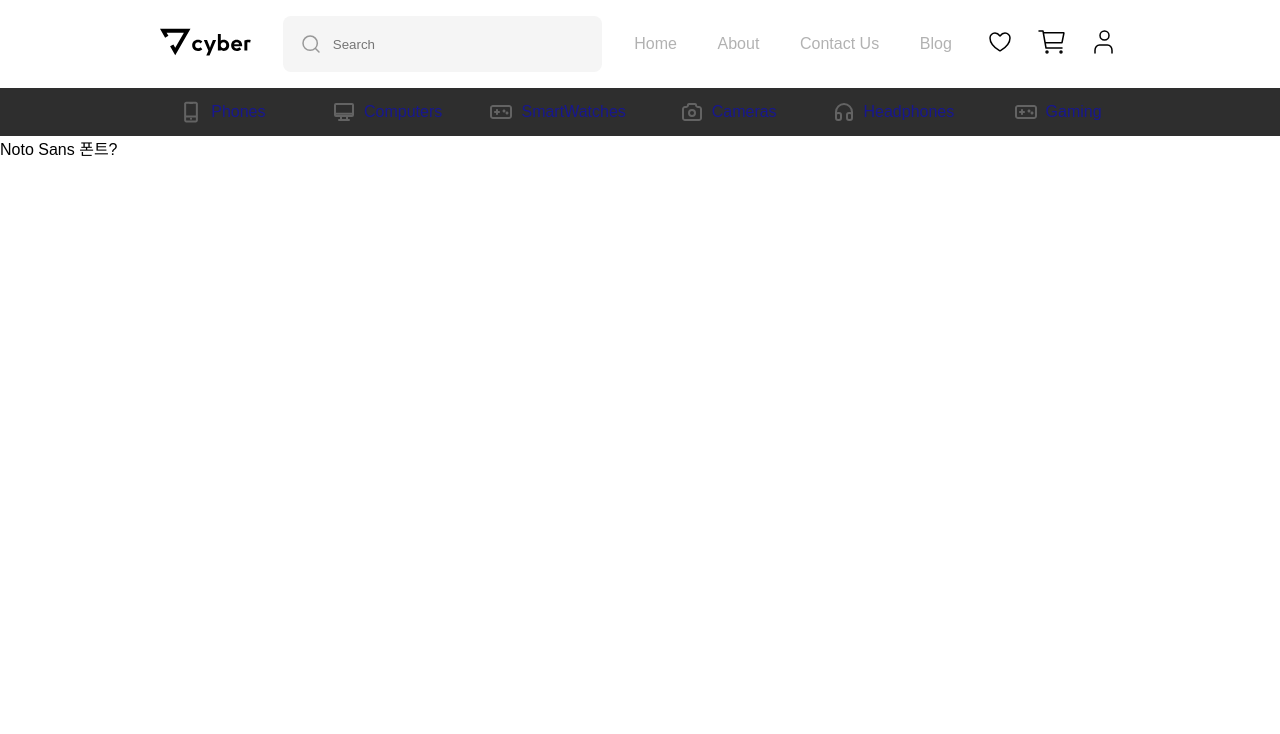
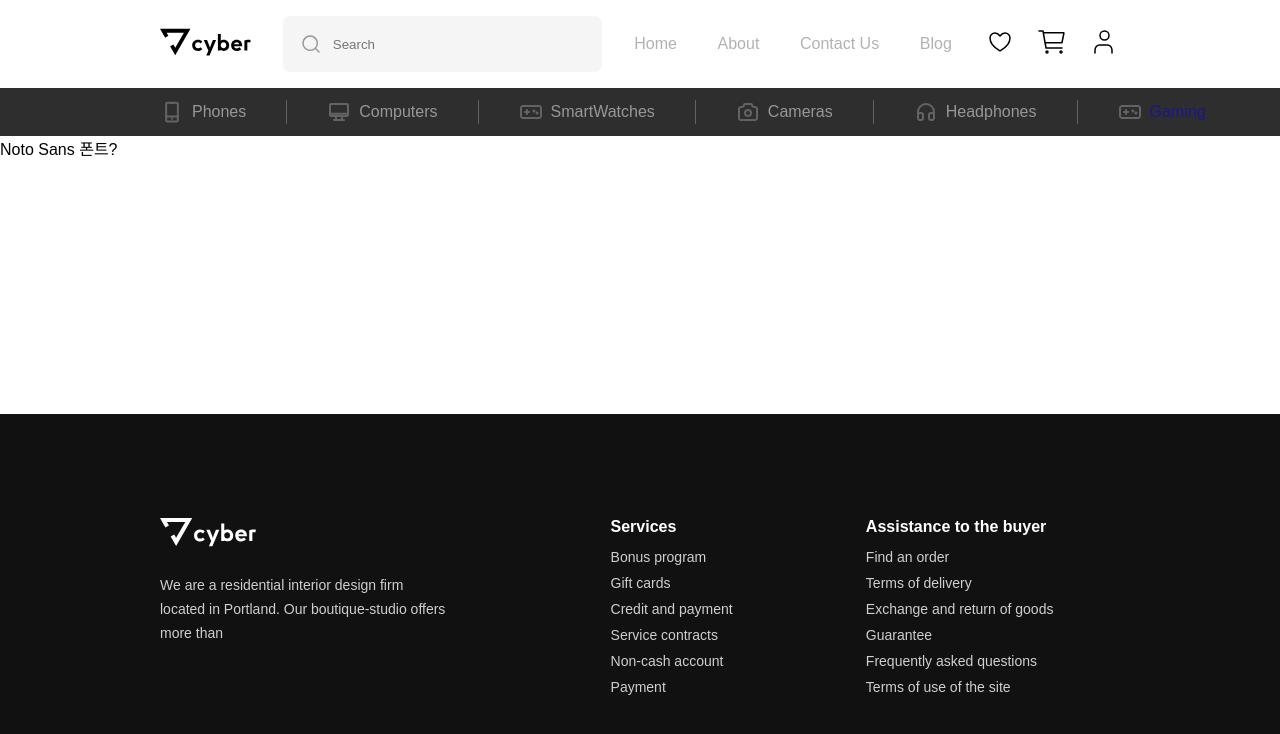
Before and after one commit to kyl6682/oz-project, a React (Vite) app: page / in a window 1280 px wide. Shown: the top 734 px of the page. Built offline with nearby package versions, Linux system fonts and the light colour scheme.

Commit message:
✨ [Footer] 데스크탑 푸터

```diff
--- a/src/App.jsx
+++ b/src/App.jsx
@@ -1,4 +1,5 @@
 import Header from './components/Header'
+import Footer from './components/Footer'
 import GlobalStyle from './styles/GlobalStyles'
 
 function App() {
@@ -8,6 +9,7 @@ function App() {
       <GlobalStyle />
       <Header />
       <div>Noto Sans 폰트?</div>
+      <Footer />
     </>
   )
 }
--- a/src/components/Footer.jsx
+++ b/src/components/Footer.jsx
@@ -0,0 +1,110 @@
+import styled from "styled-components";
+import { Logo } from "./Logo";
+
+const FooterDiv = styled.div`
+    position: absolute;
+    bottom: 0;
+    width: 100%;
+    background-color: #111;
+    padding: 104px 160px;
+    color: #fff;
+    display: flex;
+    justify-content: space-between;
+    align-items: start;
+`;
+
+const StyledSection = styled.section`
+    display: flex;
+    flex-direction: column;
+
+    p {
+        font-weight: 600;
+        margin-bottom: 12px;
+        color: #ffffff;
+    }
+
+    ul {
+        padding: 0;
+        margin: 0;
+        display: flex;
+        flex-direction: column;
+        gap: 8px;
+    }
+
+    a {
+        color: #cfcfcf;
+        font-weight: 300;
+        font-size: 14px;
+        text-decoration: none;
+
+        &:hover {
+            color: #ffffff;
+        }
+    }
+`;
+
+const Info = styled(StyledSection)`
+    width: 30%;
+    gap: 24px;
+    p {
+        color: #cfcfcf;
+        line-height: 170%;
+        font-weight: 300;
+        font-size: 14px;
+    }
+`;
+
+const Nav = styled.section`
+    display: flex;
+    justify-content: space-around;
+    width: 60%;
+`;
+
+const DesktopFooter = () => {
+    return (
+        <FooterDiv>
+            <Info>
+                <Logo color="white" />
+                <p>We are a residential interior design firm located in Portland. Our boutique-studio offers more than</p>
+            </Info>
+            <Nav>
+                <StyledSection>
+                    <p>Services</p>
+                    <ul>
+                        <li><a href="#">Bonus program</a></li>
+                        <li><a href="#">Gift cards</a></li>
+                        <li><a href="#">Credit and payment</a></li>
+                        <li><a href="#">Service contracts</a></li>
+                        <li><a href="#">Non-cash account</a></li>
+                        <li><a href="#">Payment</a></li>
+                    </ul>
+                </StyledSection>
+                <StyledSection>
+                    <p>Assistance to the buyer</p>
+                    <ul>
+                        <li><a href="#">Find an order</a></li>
+                        <li><a href="#">Terms of delivery</a></li>
+                        <li><a href="#">Exchange and return of goods</a></li>
+                        <li><a href="#">Guarantee</a></li>
+                        <li><a href="#">Frequently asked questions</a></li>
+                        <li><a href="#">Terms of use of the site</a></li>
+                    </ul>
+                </StyledSection>
+            </Nav>
+        </FooterDiv>
+    );
+};
+
+const MobileFooter = () => {
+
+}
+
+function Footer() {
+    return (
+        <>
+            <DesktopFooter />
+        </>
+    );
+}
+
+export default Footer;
--- a/src/components/Header.jsx
+++ b/src/components/Header.jsx
@@ -117,10 +117,10 @@ const SubNav = () => {
     return (
         <StyledSubNav>
             {categories.map((el) => (
-                <CategoryLink key={el.name} to={el.link}>
+                <DesktopCategoryLink key={el.name} to={el.link}>
                     {el.icon}
                     {el.name}
-                </CategoryLink>
+                </DesktopCategoryLink>
             ))}
         </StyledSubNav>
     );
--- a/src/components/Logo.jsx
+++ b/src/components/Logo.jsx
@@ -1,12 +1,12 @@
-export const Logo = () => {
+export const Logo = ({color = "black"}) => {
     return (
         <svg width="96" height="32" viewBox="0 0 96 32" fill="none" xmlns="http://www.w3.org/2000/svg">
-            <path d="M5.42812 9.39935L8.91177 7.39026L6.96725 4.02409H25.2549L16.114 19.862L14.1695 16.49L10.6859 18.505L16.114 27.9044L32.2221 0H0L5.42812 9.39935Z" fill="black" />
-            <path d="M44.736 21.488C43.68 22.76 42.072 23.408 40.152 23.408C36.36 23.408 34.056 20.96 34.056 17.408C34.056 13.88 36.384 11.432 40.152 11.432C41.976 11.432 43.728 12.128 44.784 13.4L42.888 15.392C42.12 14.552 41.28 14.216 40.152 14.216C38.544 14.216 37.152 15.512 37.152 17.408C37.152 19.472 38.448 20.624 40.152 20.624C41.16 20.624 42.312 20.24 42.936 19.448L44.736 21.488Z" fill="black" />
-            <path d="M59.3568 11.72L52.3728 28.28H48.9408L51.1728 23.12L46.3488 11.72H49.7568L52.1568 17.816L52.8528 20L53.5248 17.816L55.9249 11.72H59.3568Z" fill="black" />
-            <path d="M67.2028 14.264C65.4748 14.264 64.2268 15.584 64.2268 17.384C64.2268 19.16 65.4748 20.48 67.2028 20.48C68.8828 20.48 70.0348 19.232 70.0348 17.384C70.0348 15.512 68.8828 14.264 67.2028 14.264ZM61.2268 23V5.408H64.2748V11.672L64.2268 12.488C64.7308 11.816 66.2668 11.432 67.3228 11.432C71.0908 11.432 73.2028 14.192 73.2028 17.384C73.2028 20.984 71.0428 23.312 67.3228 23.312C66.4108 23.312 64.9468 22.88 64.3468 22.16L64.3708 22.808V23H61.2268Z" fill="black" />
-            <path d="M85.8911 21.56C85.0031 22.712 82.9631 23.408 81.2111 23.408C77.3951 23.408 75.2591 20.792 75.2591 17.408C75.2591 13.952 77.3711 11.432 81.0911 11.432C84.7871 11.432 86.8991 13.952 86.8991 17.408C86.8991 17.792 86.8991 18.032 86.8751 18.368H78.3791C78.5471 19.784 79.6031 20.672 81.2111 20.672C82.3631 20.672 83.4431 20.288 84.1151 19.544L85.8911 21.56ZM78.4271 16.304H83.7071C83.5631 15.032 82.5071 14.168 81.0911 14.168C79.6751 14.168 78.5471 15.032 78.4271 16.304Z" fill="black" />
-            <path d="M95.3049 14.552C94.6809 14.336 94.1289 14.264 93.4809 14.264C93.0489 14.264 92.6889 14.288 92.3529 14.432V23H89.2569V12.224C90.1929 11.744 91.8009 11.408 93.3609 11.408C94.0329 11.408 95.2329 11.48 95.9529 11.744L95.3049 14.552Z" fill="black" />
+            <path d="M5.42812 9.39935L8.91177 7.39026L6.96725 4.02409H25.2549L16.114 19.862L14.1695 16.49L10.6859 18.505L16.114 27.9044L32.2221 0H0L5.42812 9.39935Z" fill={color} />
+            <path d="M44.736 21.488C43.68 22.76 42.072 23.408 40.152 23.408C36.36 23.408 34.056 20.96 34.056 17.408C34.056 13.88 36.384 11.432 40.152 11.432C41.976 11.432 43.728 12.128 44.784 13.4L42.888 15.392C42.12 14.552 41.28 14.216 40.152 14.216C38.544 14.216 37.152 15.512 37.152 17.408C37.152 19.472 38.448 20.624 40.152 20.624C41.16 20.624 42.312 20.24 42.936 19.448L44.736 21.488Z" fill={color} />
+            <path d="M59.3568 11.72L52.3728 28.28H48.9408L51.1728 23.12L46.3488 11.72H49.7568L52.1568 17.816L52.8528 20L53.5248 17.816L55.9249 11.72H59.3568Z" fill={color} />
+            <path d="M67.2028 14.264C65.4748 14.264 64.2268 15.584 64.2268 17.384C64.2268 19.16 65.4748 20.48 67.2028 20.48C68.8828 20.48 70.0348 19.232 70.0348 17.384C70.0348 15.512 68.8828 14.264 67.2028 14.264ZM61.2268 23V5.408H64.2748V11.672L64.2268 12.488C64.7308 11.816 66.2668 11.432 67.3228 11.432C71.0908 11.432 73.2028 14.192 73.2028 17.384C73.2028 20.984 71.0428 23.312 67.3228 23.312C66.4108 23.312 64.9468 22.88 64.3468 22.16L64.3708 22.808V23H61.2268Z" fill={color} />
+            <path d="M85.8911 21.56C85.0031 22.712 82.9631 23.408 81.2111 23.408C77.3951 23.408 75.2591 20.792 75.2591 17.408C75.2591 13.952 77.3711 11.432 81.0911 11.432C84.7871 11.432 86.8991 13.952 86.8991 17.408C86.8991 17.792 86.8991 18.032 86.8751 18.368H78.3791C78.5471 19.784 79.6031 20.672 81.2111 20.672C82.3631 20.672 83.4431 20.288 84.1151 19.544L85.8911 21.56ZM78.4271 16.304H83.7071C83.5631 15.032 82.5071 14.168 81.0911 14.168C79.6751 14.168 78.5471 15.032 78.4271 16.304Z" fill={color} />
+            <path d="M95.3049 14.552C94.6809 14.336 94.1289 14.264 93.4809 14.264C93.0489 14.264 92.6889 14.288 92.3529 14.432V23H89.2569V12.224C90.1929 11.744 91.8009 11.408 93.3609 11.408C94.0329 11.408 95.2329 11.48 95.9529 11.744L95.3049 14.552Z" fill={color} />
         </svg>
     )
 }
--- a/src/styles/GlobalStyles.jsx
+++ b/src/styles/GlobalStyles.jsx
@@ -28,6 +28,9 @@ const GlobalStyle = createGlobalStyle`
       outline-style: none;
     }
   }
+  li {
+    list-style: none;
+  }
 `
 
 export default GlobalStyle;
```
